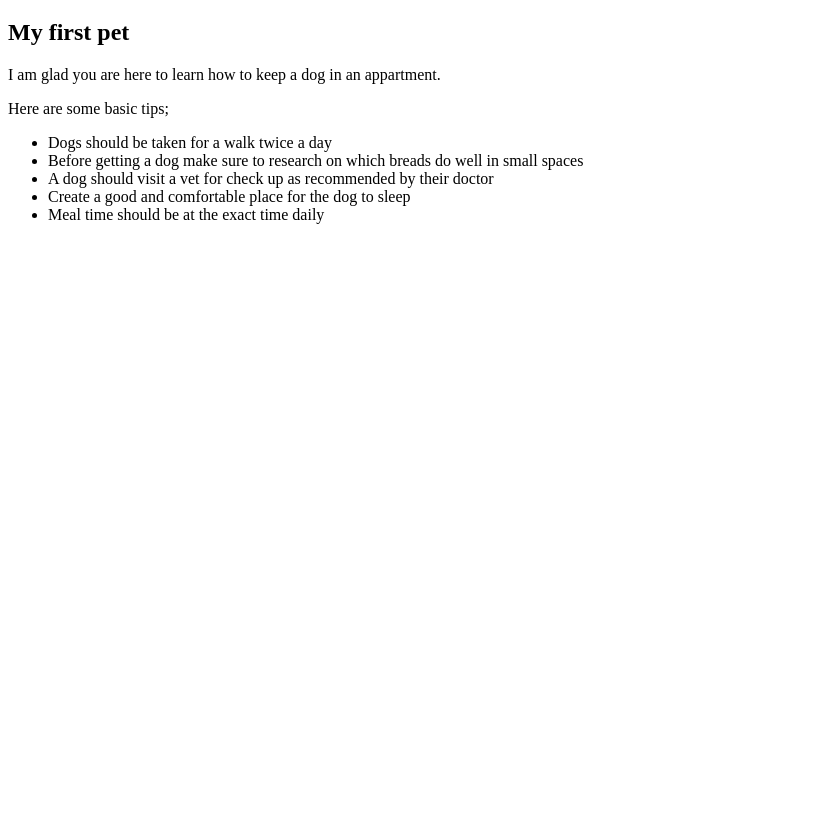
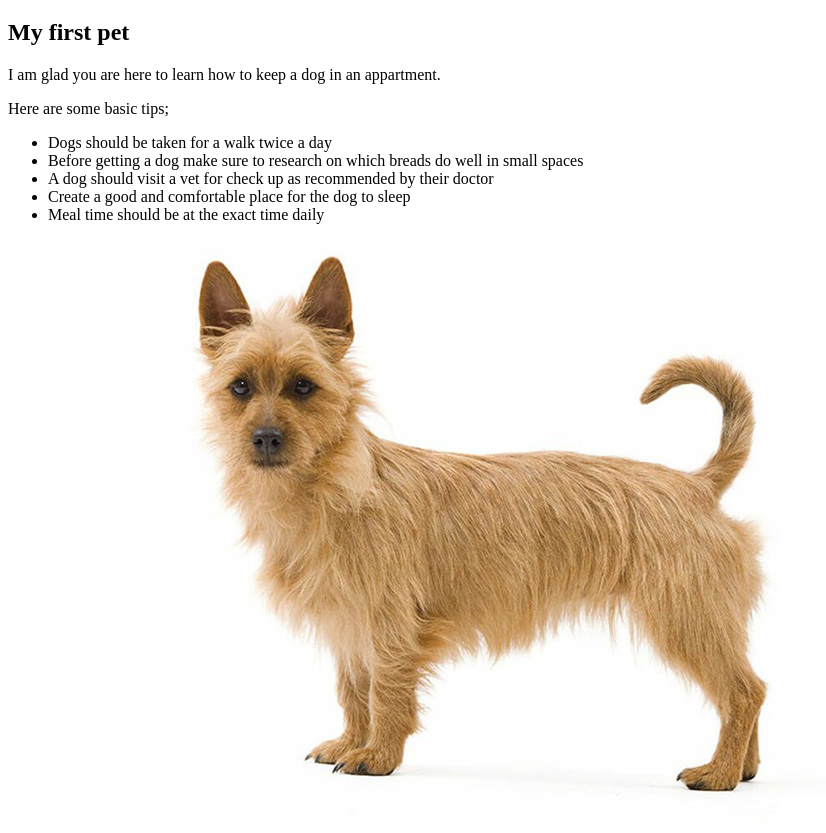
Before and after one commit to Juliet-Ol/My-Pet, a plain HTML site: page My-Pet.html in a window 1280 px wide. Shown: the part 61-894 px from the top of the page, without its empty margins (0-826 px from the left). Before the commit the page ends 800 px from the top, so only its background shows below. Drawn offline with Linux system fonts and the light colour scheme.

Commit message:
add initial page stucture

```diff
--- a/My-Pet.html
+++ b/My-Pet.html
@@ -15,6 +15,7 @@
       <li>A dog should visit a vet for check up as recommended by their doctor</li>
       <li>Create a good and comfortable place for the dog to sleep</li>
       <li>Meal time should be at the exact time daily</li>
+    <img src="Appartment dog.jpg" alt="A photo of a dog"img>
     </ul>
     </body>
 </html>
```
